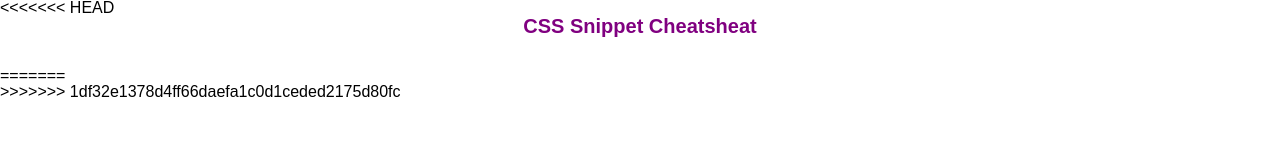
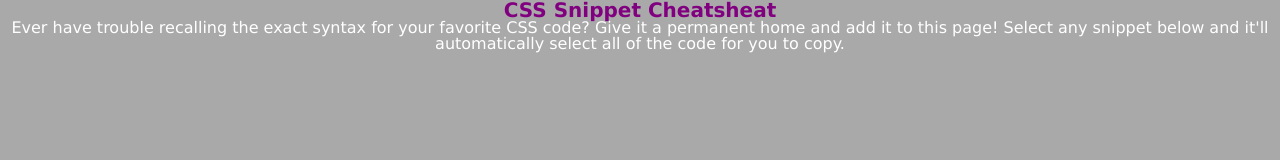
Before and after one commit to lonewolfco/02-Mini-Project, a plain HTML site: page index.html in a window 1280 px wide. Drawn offline with Linux system fonts and the light colour scheme.

Commit message:
added header content to html and body, header selectors to css file

```diff
--- a/assets/style.css
+++ b/assets/style.css
@@ -1,4 +1,3 @@
-<<<<<<< HEAD
 body {
     background-color: darkgray;
     font-family: Verdana, Geneva, Tahoma, sans-serif;
@@ -15,7 +14,6 @@ header h1 {
 
 header p {
     color: white;
-=======
 .box {
     background-color: darkgray;
     width: 300px;
@@ -23,5 +21,4 @@ header p {
     padding: 50px;
     margin: 20px;
   }
->>>>>>> 1df32e1378d4ff66daefa1c0d1ceded2175d80fc
 }
--- a/index.html
+++ b/index.html
@@ -11,14 +11,12 @@
 </head>
 
 <body>
-<<<<<<< HEAD
     <header>
         <h1>CSS Snippet Cheatsheat</h1>
         <p>Ever have trouble recalling the exact syntax for your favorite CSS code? Give it a permanent home and add it to this page!
             Select any snippet below and it'll automatically select all of the code for you to copy.</p>
     </header>
 
-=======
     <div class="box">
 
     </div>
@@ -43,7 +41,6 @@
 
     </div>
 
->>>>>>> 1df32e1378d4ff66daefa1c0d1ceded2175d80fc
 </body>
 
 </html>
```
